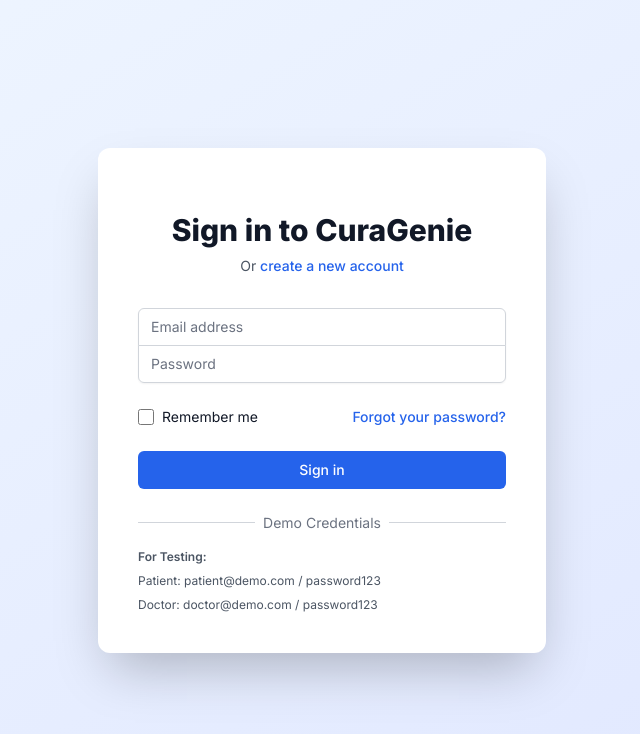
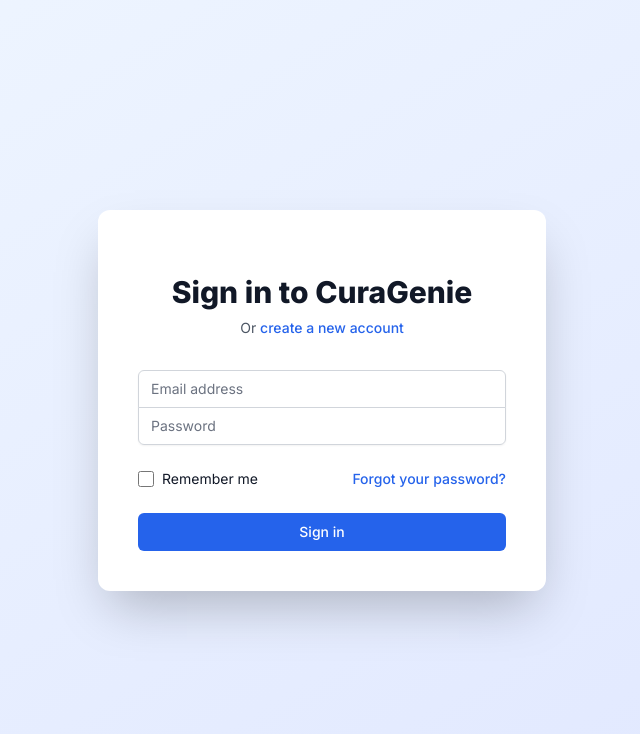
Before and after one commit to Mahesharunaladi/HealthGenie, a Next.js app in the folder frontend/: page /login in a window 1280 px wide. Shown: the top 734 px of the page, without its empty margins (318-958 px from the left). Built offline with nearby package versions, Linux system fonts and the light colour scheme; no server answers.

Commit message:
updated and modified

```diff
--- a/frontend/app/login/page.tsx
+++ b/frontend/app/login/page.tsx
@@ -143,23 +143,6 @@
                             {loading ? 'Signing in...' : 'Sign in'}
                         </button>
                     </div>
-
-                    <div className="mt-6">
-                        <div className="relative">
-                            <div className="absolute inset-0 flex items-center">
-                                <div className="w-full border-t border-gray-300" />
-                            </div>
-                            <div className="relative flex justify-center text-sm">
-                                <span className="px-2 bg-white text-gray-500">Demo Credentials</span>
-                            </div>
-                        </div>
-
-                        <div className="mt-4 space-y-2 text-xs text-gray-600">
-                            <p className="font-semibold">For Testing:</p>
-                            <p>Patient: patient@demo.com / password123</p>
-                            <p>Doctor: doctor@demo.com / password123</p>
-                        </div>
-                    </div>
                 </form>
             </div>
         </div>
```
